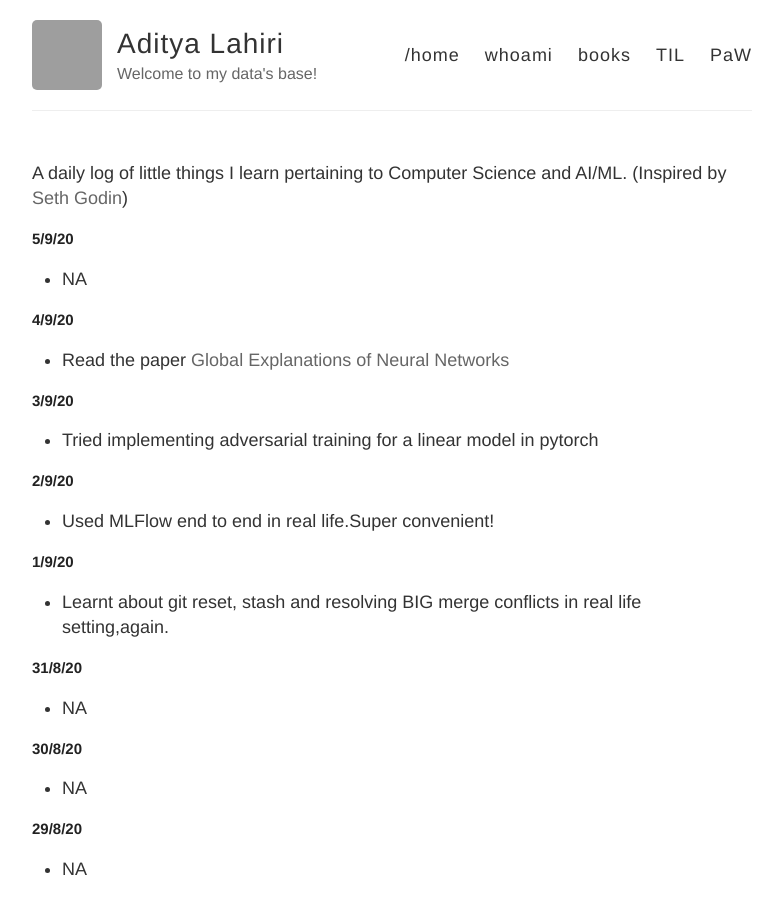
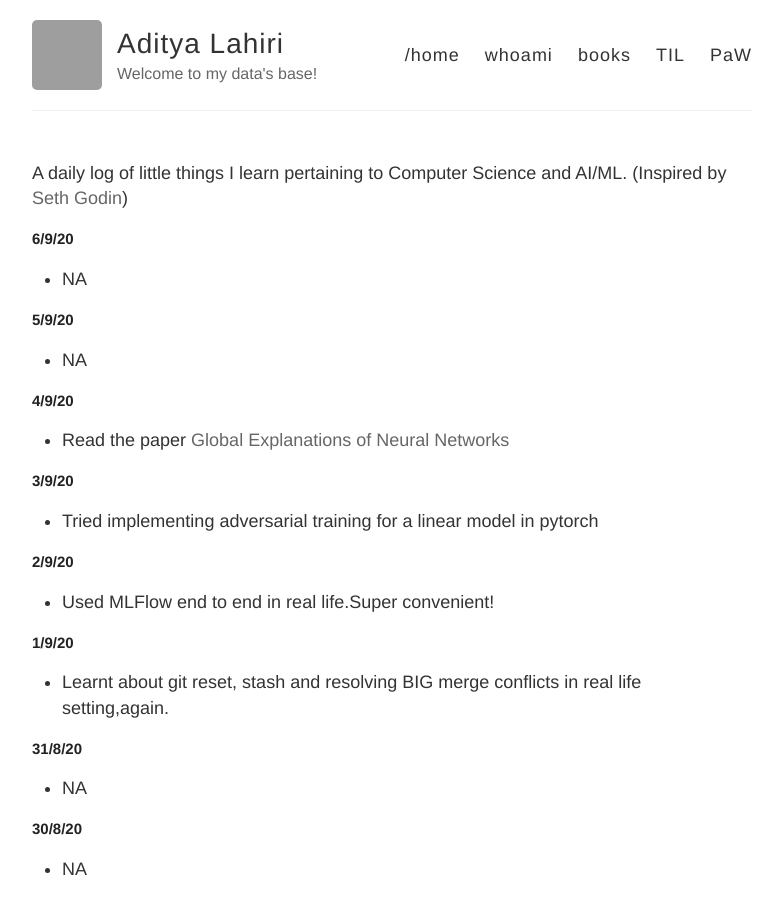
Before and after one commit to adityalahiri/adityalahiri.github.io, a Jekyll site: the page built from TIL.md, in a window 1280 px wide and 900 px high. Shown: the whole window, without its empty margins (248-1030 px from the left). Built offline with Jekyll 4.4.1, drawn with Linux system fonts in a browser that asks for light colours; our own code applies the rules of GitHub Pages for plain Markdown files; grey boxes are pictures that could not be loaded.

Commit message:
Update for 6/9/20

```diff
--- a/TIL.md
+++ b/TIL.md
@@ -1,5 +1,9 @@
 A daily log of little things I learn pertaining to Computer Science and AI/ML.
 (Inspired by [Seth Godin](https://seths.blog/))
+
+## 6/9/20
+
+* NA
 
 ## 5/9/20
 
```
